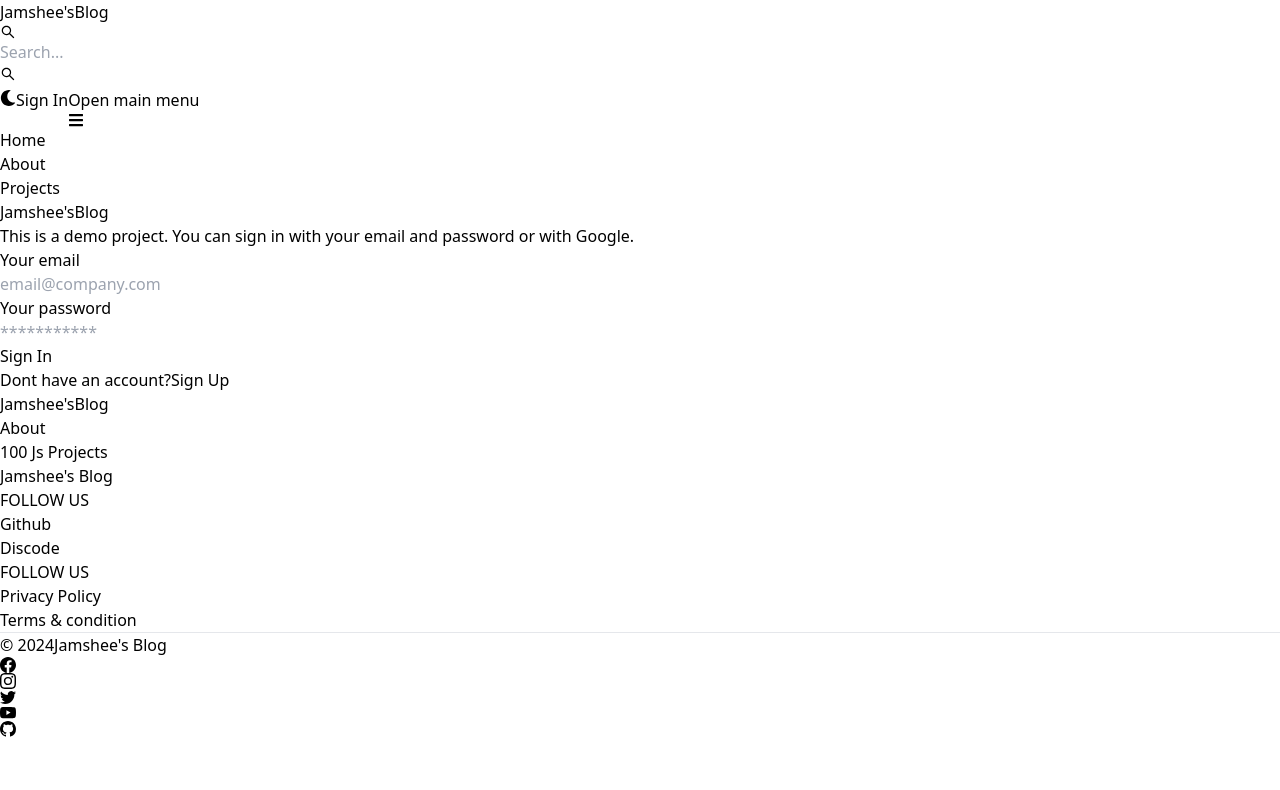
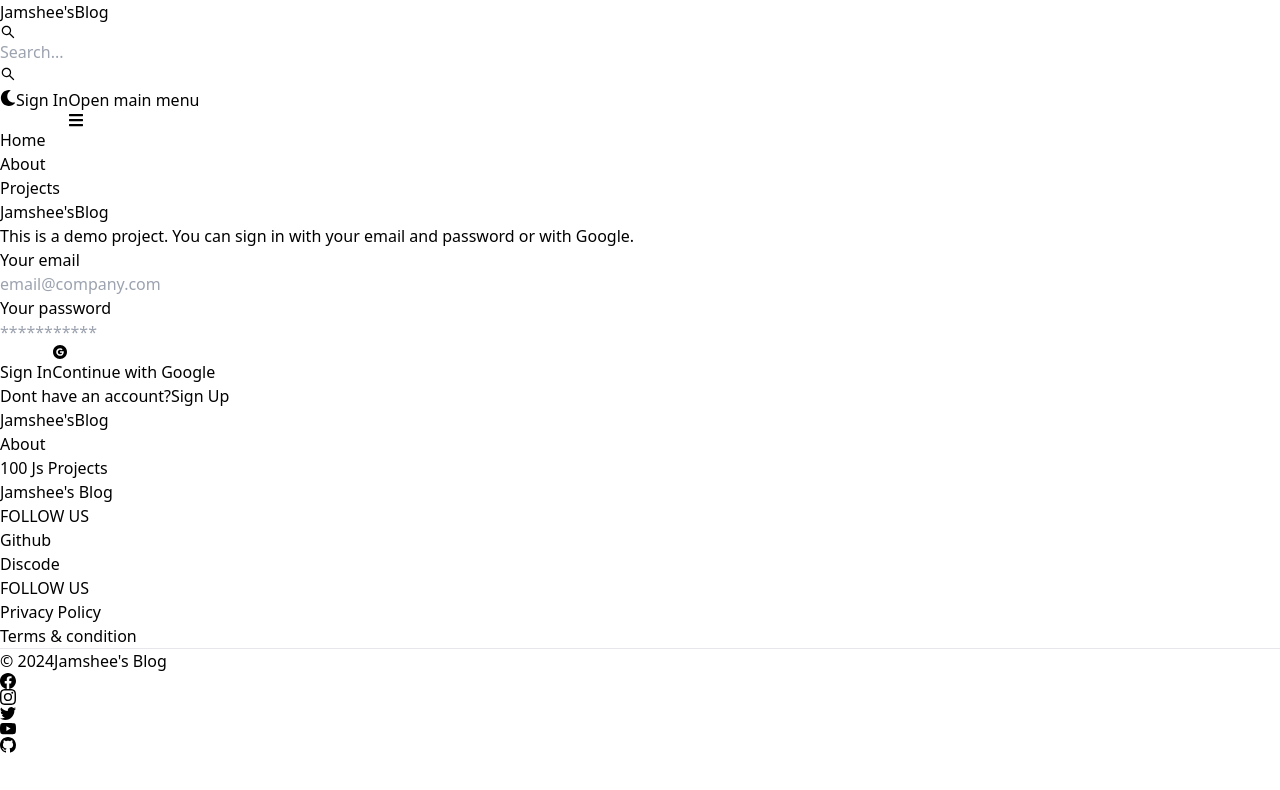
Before and after one commit to haneefasaku/jamshee-s-blog, a React (Vite) app in the folder client/: page /signin in a window 1280 px wide. Shown: the top 790 px of the page. Built offline with nearby package versions, Linux system fonts and the light colour scheme.

Commit message:
add google auth functionality

```diff
--- a/client/package.json
+++ b/client/package.json
@@ -12,6 +12,8 @@
   "dependencies": {
     "@reduxjs/toolkit": "^2.2.7",
     "axios": "^1.7.4",
+    "dotenv": "^16.4.5",
+    "firebase": "^10.13.0",
     "flowbite-react": "^0.10.1",
     "react": "^18.3.1",
     "react-dom": "^18.3.1",
--- /dev/null
+++ b/client/src/components/Oath.jsx
@@ -0,0 +1,47 @@
+import { Button } from 'flowbite-react'
+import React from 'react'
+import { AiFillGoogleCircle } from 'react-icons/ai'
+import {GoogleAuthProvider, signInWithPopup, getAuth} from 'firebase/auth'
+import { app } from '../firebase'
+import axios from 'axios'
+import { useDispatch } from 'react-redux'
+import { signInSuccess } from '../features/user/userSlice'
+import { useNavigate } from 'react-router-dom'
+
+
+function Oath() {
+    const auth = getAuth(app)
+    const dispatch = useDispatch()
+    const navigate = useNavigate()
+    const handleGoogleClick = async  () => {
+        const Provider = new GoogleAuthProvider()
+        Provider.setCustomParameters({prompt: 'select_account' })
+        try {
+            const resultFromGoogle = await signInWithPopup(auth, Provider)
+            const googleData = {
+                name:resultFromGoogle.user.displayName,
+                email:resultFromGoogle.user.email,
+                googlePhotoUrl:resultFromGoogle.user.photoURL
+            }
+            const response = await axios.post('http://localhost:5252/auth/google',googleData)
+
+            if(response.status === 200){
+                dispatch(signInSuccess(response.data))
+                navigate('/')
+            }
+            }
+            catch(error){
+                console.log(error);
+
+            }
+    }
+
+  return (
+    <Button type='button' gradientDuoTone='pinkToOrange' outline onClick={handleGoogleClick}>
+        <AiFillGoogleCircle className='w-6 h-6 mr-2'/>
+        Continue with Google
+    </Button>
+  )
+}
+
+export default Oath
--- /dev/null
+++ b/client/src/firebase.js
@@ -0,0 +1,17 @@
+// Import the functions you need from the SDKs you need
+import { initializeApp } from "firebase/app";
+// TODO: Add SDKs for Firebase products that you want to use
+// https://firebase.google.com/docs/web/setup#available-libraries
+
+// Your web app's Firebase configuration
+const firebaseConfig = {
+  apiKey:  import.meta.env.VITE_FIREBASE_API_KEY,
+  authDomain: "jamshee-s-blog.firebaseapp.com",
+  projectId: "jamshee-s-blog",
+  storageBucket: "jamshee-s-blog.appspot.com",
+  messagingSenderId: "761619254068",
+  appId: "1:761619254068:web:d692923383d8ec2d59f361"
+};
+
+// Initialize Firebase
+export const app = initializeApp(firebaseConfig);
--- a/client/src/main.jsx
+++ b/client/src/main.jsx
@@ -1,3 +1,4 @@
+
 import { StrictMode } from 'react'
 import { createRoot } from 'react-dom/client'
 import {
@@ -18,6 +19,7 @@ import SignUp from './routes/SignUp';
 import {store, persistor} from './redux/store'
 import { Provider } from 'react-redux'
 import { PersistGate } from 'redux-persist/integration/react'
+
 
 const router = createBrowserRouter([
   {
--- a/client/src/routes/SignIn.jsx
+++ b/client/src/routes/SignIn.jsx
@@ -4,6 +4,7 @@ import { Link, useNavigate } from "react-router-dom";
 import axios from 'axios';
 import { useDispatch, useSelector } from "react-redux";
 import { signInFailiar, signInStart, signInSuccess } from "../features/user/userSlice";
+import Oath from "../components/Oath";
 
 function SignIn() {
   const [formData, setFormData] = useState({});
@@ -77,6 +78,7 @@ function SignIn() {
                 'Sign In'
               )}
             </Button>
+            <Oath/>
           </form>
           <div className="flex gap-2 text-sm mt-5">
             <span>Dont have an account?</span>
--- a/client/src/routes/SignUp.jsx
+++ b/client/src/routes/SignUp.jsx
@@ -2,6 +2,7 @@ import { Alert, Button, Label, Spinner, TextInput } from "flowbite-react";
 import React, { useState } from "react";
 import { Link, useNavigate } from "react-router-dom";
 import axios from 'axios';
+import Oath from "../components/Oath";
 
 function SignUp() {
   const [formData, setFormData] = useState({});
@@ -81,6 +82,7 @@ function SignUp() {
                 'Sign Up'
               )}
             </Button>
+            <Oath/>
           </form>
           <div className="flex gap-2 text-sm mt-5">
             <span>Have an account?</span>
```
Also changed, not shown: 2 other files (tests, documents, lock files or other folders).
